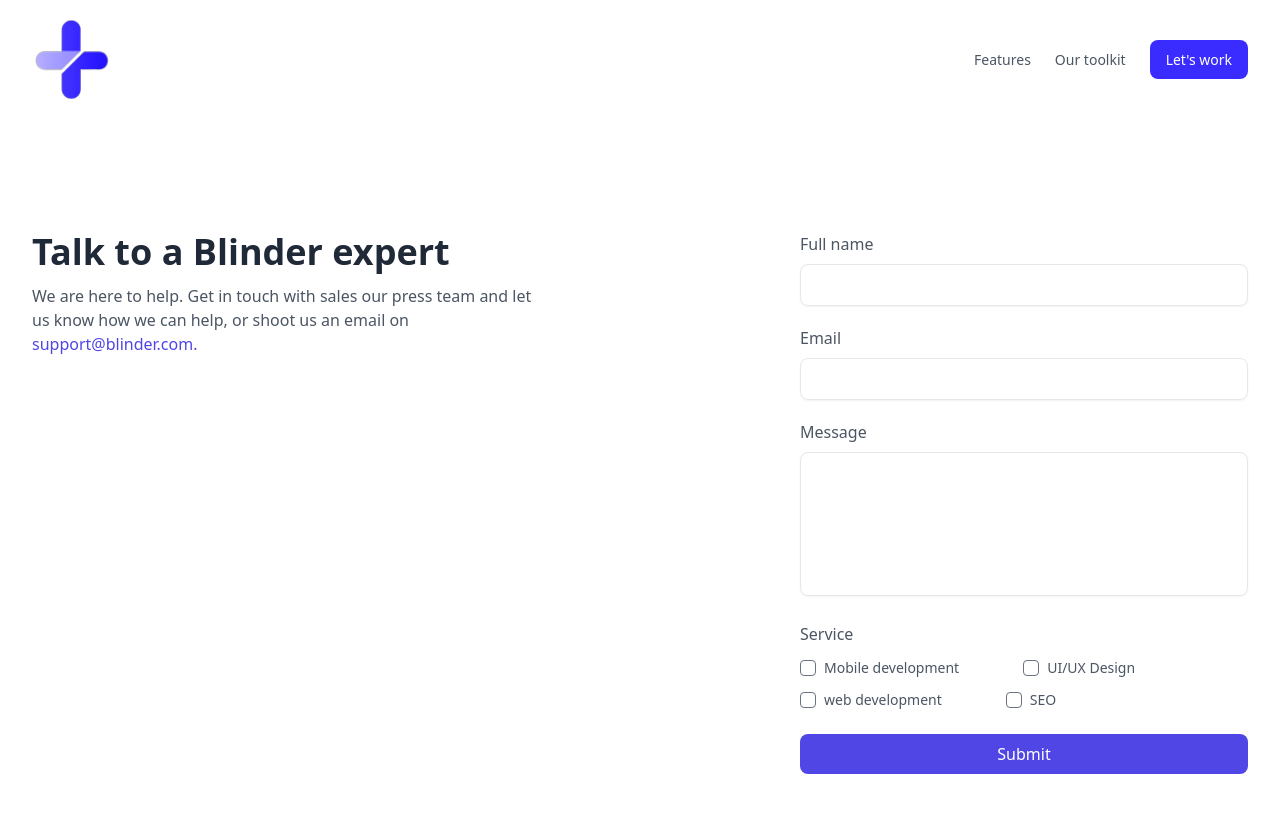
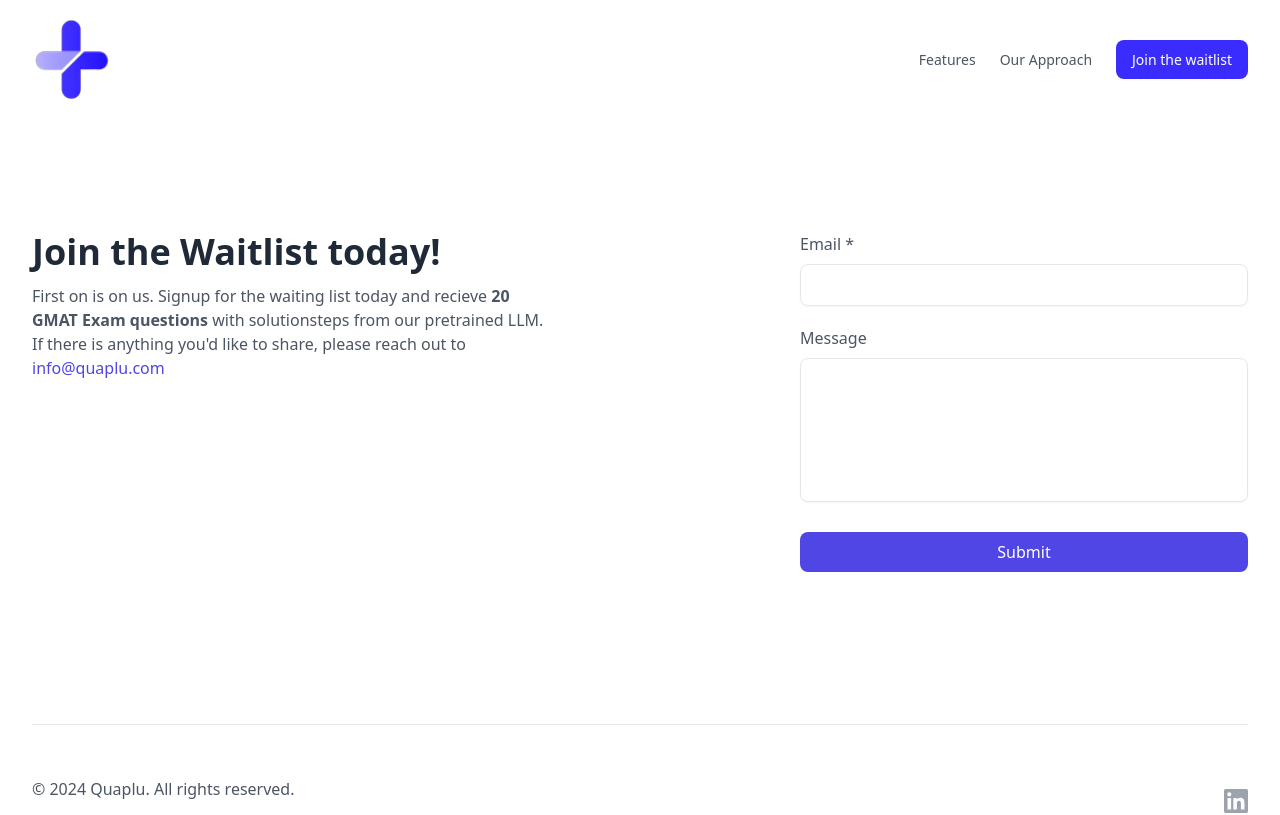
Before and after one commit to as-czyk/gmat-quaplu, a Next.js app: page /get-started in a window 1280 px wide. Shown: the top 815 px of the page. Built offline with nearby package versions, Linux system fonts and the light colour scheme.

Commit message:
do stuff

```diff
--- a/components/ui/CTA/index.jsx
+++ b/components/ui/CTA/index.jsx
@@ -6,7 +6,7 @@ import Image from "next/image";
 const CTA = () => {
   return (
     <SectionWrapper id="cta" className="pb-0">
-      <div className="custom-screen">
+      <div className="custom-screen flex-col gap-8">
         <div className="items-center gap-x-12 lg:flex">
           <div className="flex-1 sm:hidden lg:block">
             <Image
--- a/components/ui/Footer/index.jsx
+++ b/components/ui/Footer/index.jsx
@@ -1,35 +1,49 @@
 const socialInfo = [
   {
-        icon: <svg className="w-6 h-6 hover:text-gray-500 duration-150" fill="none" viewBox="0 0 48 48"><g clip-path="url(#a)"><path fill="currentColor" d="M48 24C48 10.745 37.255 0 24 0S0 10.745 0 24c0 11.979 8.776 21.908 20.25 23.708v-16.77h-6.094V24h6.094v-5.288c0-6.014 3.583-9.337 9.065-9.337 2.625 0 5.372.469 5.372.469v5.906h-3.026c-2.981 0-3.911 1.85-3.911 3.75V24h6.656l-1.064 6.938H27.75v16.77C39.224 45.908 48 35.978 48 24z" /></g><defs><clipPath id="a"><path fill="#fff" d="M0 0h48v48H0z" /></clipPath></defs></svg>,
-        href: "#"
+    icon: (
+      <svg
+        className="w-6 h-6 hover:text-gray-500 duration-150"
+        fill="none"
+        viewBox="0 0 28 28"
+      >
+        <g clip-path="url(#clip0_1213_3074)">
+          <path
+            fill="currentColor"
+            d="M25.927 0H2.067C.924 0 0 .902 0 2.018v23.959C0 27.092.924 28 2.067 28h23.86C27.07 28 28 27.092 28 25.982V2.018C28 .902 27.07 0 25.927 0zM8.307 23.86H4.151V10.495h4.156V23.86zM6.229 8.673a2.407 2.407 0 110-4.812 2.406 2.406 0 010 4.812zM23.86 23.86h-4.15v-6.497c0-1.547-.028-3.543-2.16-3.543-2.16 0-2.49 1.69-2.49 3.434v6.606h-4.144V10.495h3.98v1.826h.056c.552-1.05 1.908-2.16 3.926-2.16 4.206 0 4.982 2.767 4.982 6.366v7.333z"
+          />
+        </g>
+        <defs>
+          <clipPath id="clip0_1213_3074">
+            <path fill="#fff" d="M0 0h28v28H0z" />
+          </clipPath>
+        </defs>
+      </svg>
+    ),
+    href: "https://www.linkedin.com/company/quaplu",
   },
-    {
-        icon: <svg className="w-6 h-6 hover:text-gray-500 duration-150" fill="none" viewBox="0 0 48 48"><g clip-path="url(#clip0_17_80)"><path fill="currentColor" d="M15.1 43.5c18.11 0 28.017-15.006 28.017-28.016 0-.422-.01-.853-.029-1.275A19.998 19.998 0 0048 9.11c-1.795.798-3.7 1.32-5.652 1.546a9.9 9.9 0 004.33-5.445 19.794 19.794 0 01-6.251 2.39 9.86 9.86 0 00-16.788 8.979A27.97 27.97 0 013.346 6.299 9.859 9.859 0 006.393 19.44a9.86 9.86 0 01-4.462-1.228v.122a9.844 9.844 0 007.901 9.656 9.788 9.788 0 01-4.442.169 9.867 9.867 0 009.195 6.843A19.75 19.75 0 010 39.078 27.937 27.937 0 0015.1 43.5z" /></g><defs><clipPath id="clip0_17_80"><path fill="#fff" d="M0 0h48v48H0z" /></clipPath></defs></svg>,
-        href: "#"
-    },
-    {
-        icon: <svg className="w-6 h-6 hover:text-gray-500 duration-150" fill="none" viewBox="0 0 28 28"><g clip-path="url(#clip0_1213_3074)"><path fill="currentColor" d="M25.927 0H2.067C.924 0 0 .902 0 2.018v23.959C0 27.092.924 28 2.067 28h23.86C27.07 28 28 27.092 28 25.982V2.018C28 .902 27.07 0 25.927 0zM8.307 23.86H4.151V10.495h4.156V23.86zM6.229 8.673a2.407 2.407 0 110-4.812 2.406 2.406 0 010 4.812zM23.86 23.86h-4.15v-6.497c0-1.547-.028-3.543-2.16-3.543-2.16 0-2.49 1.69-2.49 3.434v6.606h-4.144V10.495h3.98v1.826h.056c.552-1.05 1.908-2.16 3.926-2.16 4.206 0 4.982 2.767 4.982 6.366v7.333z" /></g><defs><clipPath id="clip0_1213_3074"><path fill="#fff" d="M0 0h28v28H0z" /></clipPath></defs></svg>,
-        href: "#"
-    },
-]
+];
 
 const Footer = () => (
   <footer>
     <div className="custom-screen pt-16">
       <div className="mt-10 py-10 border-t items-center justify-between sm:flex">
-                <p className="text-gray-600">© 2023 Blinder Startup. All rights reserved.</p>
+        <p className="text-gray-600">© 2024 Quaplu. All rights reserved.</p>
         <div className="flex items-center gap-x-6 text-gray-400 mt-6">
-                    {
-                        socialInfo.map((item, idx) => (
-                            <a key={idx} href={item.href} aria-label="social media" target="_blank" rel="noreferrer">
+          {socialInfo.map((item, idx) => (
+            <a
+              key={idx}
+              href={item.href}
+              aria-label="social media"
+              target="_blank"
+              rel="noreferrer"
+            >
               {item.icon}
             </a>
-                        ))
-                    }
+          ))}
         </div>
       </div>
     </div>
   </footer>
-)
+);
 
-export default Footer
+export default Footer;
--- a/components/ui/Hero/index.jsx
+++ b/components/ui/Hero/index.jsx
@@ -20,7 +20,7 @@ const Hero = () => (
             href="/get-started"
             className="text-white bg-primary-600 hover:bg-primary-800 "
           >
-            Sign up as Beta User
+            Join the waitlist
           </NavLink>
           <NavLink
             href="#cta"
--- a/components/ui/Navbar/index.jsx
+++ b/components/ui/Navbar/index.jsx
@@ -10,7 +10,7 @@ const Navbar = () => {
 
   const navigation = [
     { title: "Features", path: "#features" },
-    { title: "Our toolkit", path: "#toolkit" },
+    { title: "Our Approach", path: "#toolkit" },
   ];
 
   useEffect(() => {
@@ -97,7 +97,7 @@ const Navbar = () => {
                   href="/get-started"
                   className="block font-medium text-sm text-white bg-primary-600 hover:bg-primary-800 active:bg-gray-900 md:inline"
                 >
-                  Let's work
+                  Join the waitlist
                 </NavLink>
               </li>
             </ul>
--- a/pages/get-started.js
+++ b/pages/get-started.js
@@ -1,7 +1,6 @@
 import Head from "next/head";
+import Button from "../components/ui/Button";
 import Input from "../components/ui/Input";
-import Button from "../components/ui/Button";
-import Checkbox from "../components/ui/Checkbox";
 
 export default function GetStarted() {
   const servicesItems = [
@@ -16,69 +15,53 @@ export default function GetStarted() {
       <Head>
         <title>Contact us - Blinder</title>
       </Head>
-      <div className='pt-28 pb-12'>
-        <div className='custom-screen text-gray-600'>
-          <div className='max-w-lg mx-auto gap-12 justify-between lg:flex lg:max-w-none'>
-            <div className='max-w-lg sm:text-center lg:text-left'>
-              <h1 className='text-gray-800 text-3xl font-semibold sm:text-4xl'>
-                Talk to a Blinder expert
+      <div className="pt-28 pb-12">
+        <div className="custom-screen text-gray-600">
+          <div className="max-w-lg mx-auto gap-12 justify-between lg:flex lg:max-w-none">
+            <div className="max-w-lg sm:text-center lg:text-left">
+              <h1 className="text-gray-800 text-3xl font-semibold sm:text-4xl">
+                Join the Waitlist today!
               </h1>
-              <p className='mt-3'>
-                We are here to help. Get in touch with sales our press team and
-                let us know how we can help, or shoot us an email on{" "}
+              <p className="mt-3">
+                First on is on us. Signup for the waiting list today and recieve
+                <span className="font-bold"> 20 GMAT Exam questions </span>with
+                solutionsteps from our pretrained LLM. If there is anything
+                you'd like to share, please reach out to{" "}
                 <a
-                  href='mailto:support@blinder.com'
-                  target='_blank'
-                  rel='noreferrer'
-                  className='text-indigo-600 hover:text-indigo-400 font-medium duration-150'>
-                  support@blinder.com.
+                  href="mailto:info@quaplu.com"
+                  target="_blank"
+                  rel="noreferrer"
+                  className="text-indigo-600 hover:text-indigo-400 font-medium duration-150"
+                >
+                  info@quaplu.com
                 </a>
               </p>
             </div>
-            <div className='flex-1 mt-12 sm:max-w-lg lg:max-w-md lg:mt-0'>
+            <div className="flex-1 mt-12 sm:max-w-lg lg:max-w-md lg:mt-0">
               <form
                 onSubmit={(e) => e.preventDefault()}
-                className='space-y-5 font-medium'>
+                className="space-y-5 font-medium"
+              >
                 <div>
-                  <label>Full name</label>
+                  <label>Email *</label>
                   <Input
-                    aria-label='Full name'
-                    type='text'
+                    aria-label="Email"
+                    type="email"
                     required
-                    className='mt-2 focus:border-indigo-600'
-                  />
-                </div>
-                <div>
-                  <label>Email</label>
-                  <Input
-                    aria-label='Email'
-                    type='email'
-                    required
-                    className='mt-2 focus:border-indigo-600'
+                    className="mt-2 focus:border-indigo-600"
                   />
                 </div>
                 <div>
                   <label>Message</label>
                   <textarea
-                    aria-label='Message'
+                    aria-label="Message"
                     required
-                    className='w-full mt-2 h-36 px-3 py-2 resize-none appearance-none bg-transparent outline-none border focus:border-indigo-600 shadow-sm rounded-lg'></textarea>
+                    className="w-full mt-2 h-36 px-3 py-2 resize-none appearance-none bg-transparent outline-none border focus:border-indigo-600 shadow-sm rounded-lg"
+                  ></textarea>
                 </div>
-                <div>
-                  <label>Service</label>
-                  <ul className='mt-3 flex flex-wrap gap-x-8 gap-y-3 font-normal max-w-md sm:gap-x-16'>
-                    {servicesItems.map((item, idx) => (
-                      <li key={idx} className='flex gap-x-2 items-center'>
-                        <Checkbox id={`service-${idx}`} />
-                        <label htmlFor={`service-${idx}`} className='text-sm'>
-                          {item}
-                        </label>
-                      </li>
-                    ))}
-                  </ul>
-                </div>
-                <div className='pt-1'>
-                  <Button className='w-full text-white bg-indigo-600 hover:bg-indigo-500 active:bg-indigo-600 ring-offset-2 ring-indigo-600 focus:ring'>
+
+                <div className="pt-1">
+                  <Button className="w-full text-white bg-indigo-600 hover:bg-indigo-500 active:bg-indigo-600 ring-offset-2 ring-indigo-600 focus:ring">
                     Submit
                   </Button>
                 </div>
```
Lines whose indentation alone changed are shown as unchanged.
